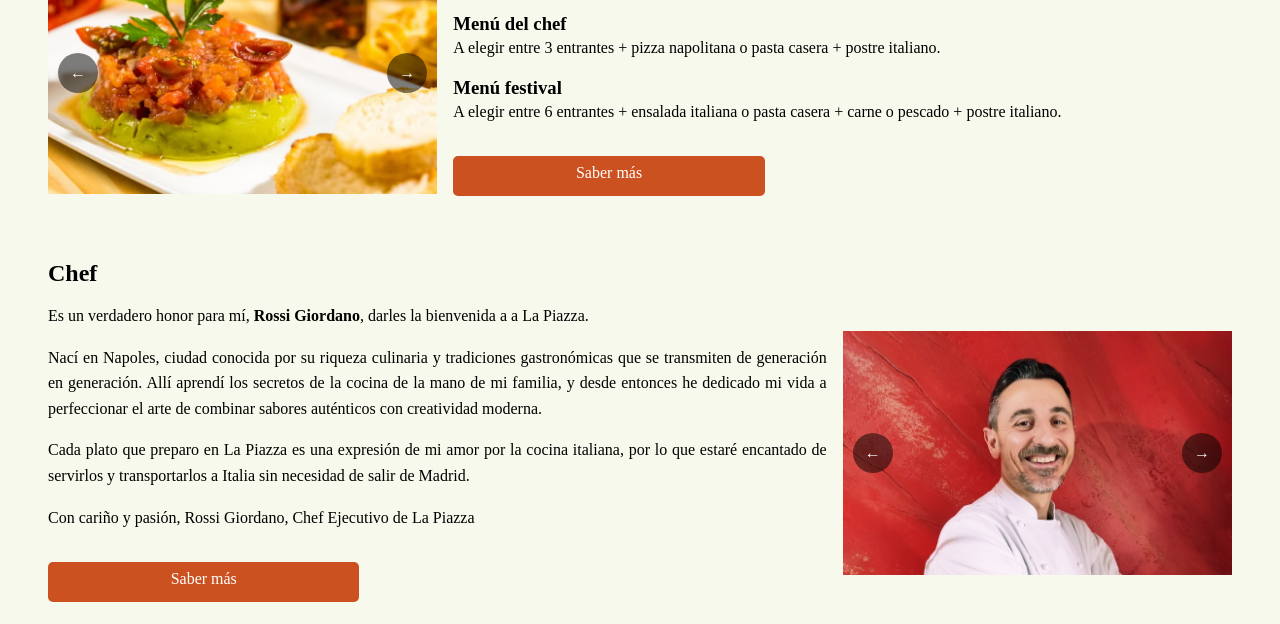
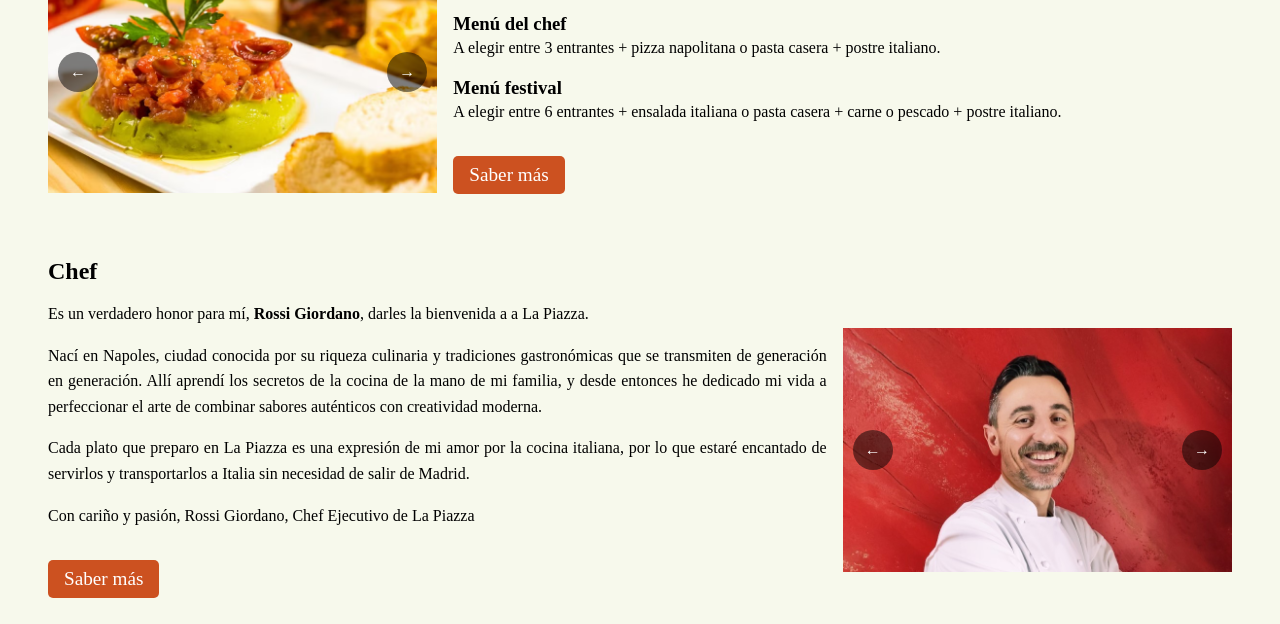
Before and after one commit to lcg0020/HTMLyCSS, a website built with Parcel: page src/index.html in a window 1280 px wide. Shown: the part 980-1604 px from the top of the page. Built offline with nearby package versions, Linux system fonts and the light colour scheme.

Commit message:
Modifico tamaño botones

```diff
--- a/src/style.css
+++ b/src/style.css
@@ -182,15 +182,16 @@ footer, .a-footer {
     text-align: center; /* Alinea el texto del botón al centro */
     margin-top: 1rem; /* Añade separación vertical con respecto al elemento superior, como una imagen */
     padding: 0.5rem 1rem; /* Establece el espacio interno del botón: arriba/abajo 0.5rem y laterales 1rem */
-    font-size: 1rem; /* Ajusta el tamaño del texto para hacerlo fácilmente legible */
+    font-size: 1.2rem; /* Ajusta el tamaño del texto para hacerlo fácilmente legible */
     background-color: rgb(204, 81, 32); /* Aplica un color naranja oscuro al fondo del botón */
     color: white; /* Establece el color blanco para el texto, asegurando contraste con el fondo */
     border: none; /* Elimina bordes alrededor del botón para una apariencia más limpia */
     border-radius: 5px; /* Redondea las esquinas del botón para darle un diseño más amigable */
     cursor: pointer; /* Cambia el cursor a forma de mano al pasar sobre el botón, indicando que es interactivo */
     display: inline-block; /* Permite que el botón se comporte como un elemento en línea con capacidad de ajustar su tamaño */
-    width: 40%; /* Ajusta el ancho del botón al 30% del contenedor */
-    height: 40px; /* Establece una altura fija para mantener la consistencia visual */
+    width: auto; /* Ajusta automáticamente el ancho al contenido */
+    height: auto; /* Ajusta la altura según el texto */
+    white-space: nowrap; /* Evita el salto de línea del texto */
 }
 
 .saber-mas:hover {
```
